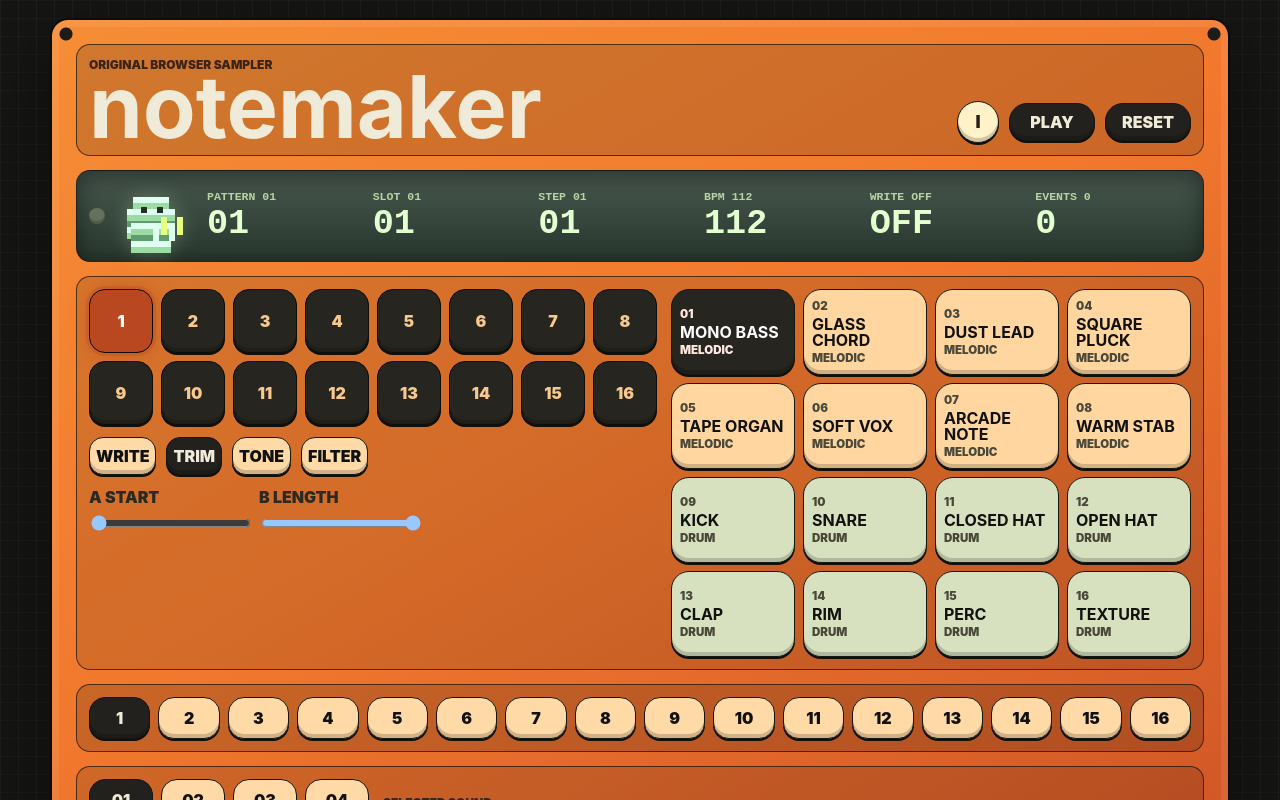
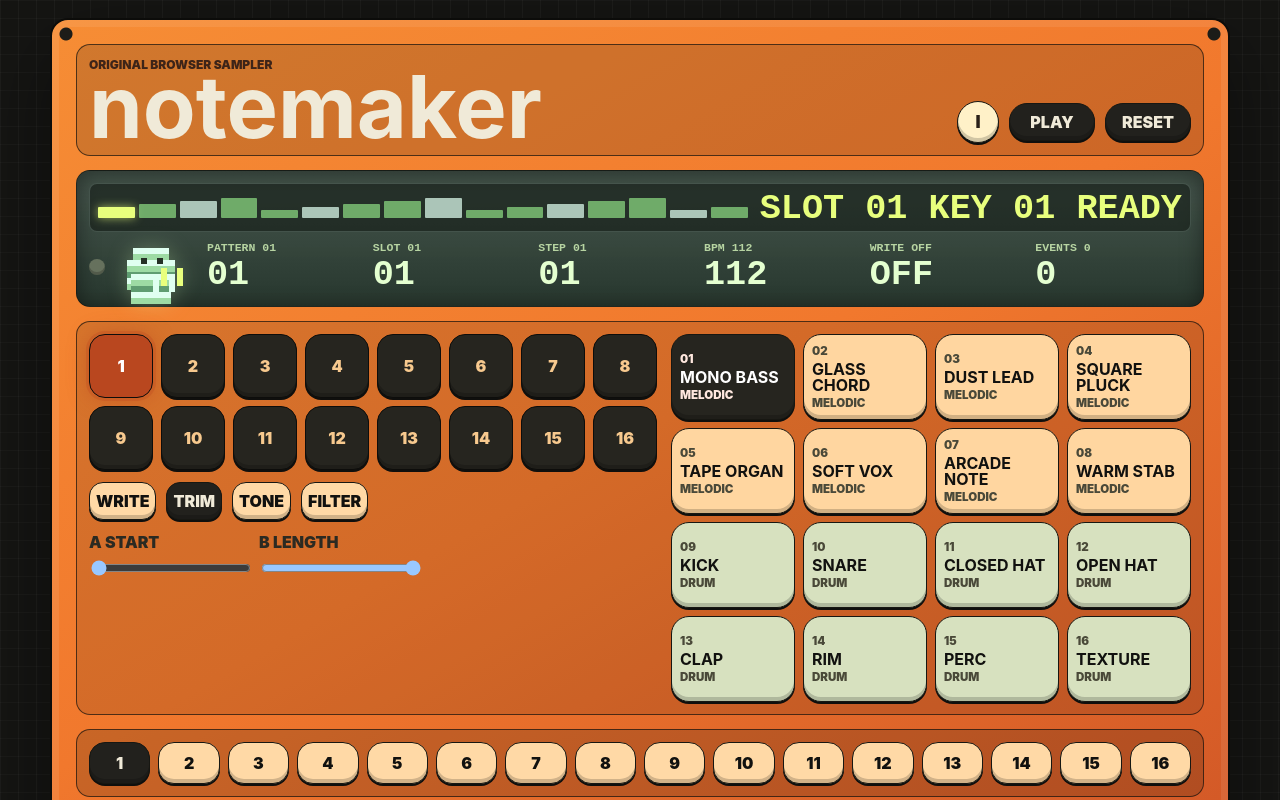
Before and after one commit to DheerajRay/NoteMaker, a React (Vite) app: page / in a window 1280 px wide. Shown: the top 800 px of the page. Built offline with nearby package versions, Linux system fonts and the light colour scheme.

Commit message:
feat: animate lcd action bar

```diff
--- a/src/components/Po33Device.tsx
+++ b/src/components/Po33Device.tsx
@@ -81,6 +81,18 @@ export function Po33Device({
         </header>
 
         <section className="lcd" aria-label="LCD status">
+          <ActionAnimationBar
+            actionText={getActionText({
+              activePattern,
+              activeSlotId: project.activeSlotId,
+              currentStep,
+              playing,
+              selectedKeyIndex,
+              writeMode: project.writeMode
+            })}
+            activeStepIndex={currentStep}
+            activeSlotId={project.activeSlotId}
+          />
           <span className={`run-light ${playing ? "is-on" : ""}`} aria-hidden="true" />
           <PixelSampler playing={playing} stepIndex={activeStep.index} />
           <LcdCell label="pattern" value={format2(project.activePatternId)} />
@@ -211,6 +223,57 @@ export function Po33Device({
   );
 }
 
+function ActionAnimationBar({
+  actionText,
+  activeStepIndex,
+  activeSlotId
+}: {
+  actionText: string;
+  activeStepIndex: number;
+  activeSlotId: number;
+}) {
+  return (
+    <div className="lcd-action-bar" aria-label="LCD action animation">
+      <div className="action-pixels" key={actionText} aria-hidden="true">
+        {Array.from({ length: 16 }, (_, index) => (
+          <span
+            key={index}
+            className={index === activeStepIndex ? "is-active" : ""}
+            style={{ "--pixel-height": `${8 + ((index + activeSlotId) % 5) * 3}px` } as React.CSSProperties}
+          />
+        ))}
+      </div>
+      <strong>{actionText}</strong>
+    </div>
+  );
+}
+
+function getActionText({
+  activePattern,
+  activeSlotId,
+  currentStep,
+  playing,
+  selectedKeyIndex,
+  writeMode
+}: {
+  activePattern: Project["patterns"][number];
+  activeSlotId: number;
+  currentStep: number;
+  playing: boolean;
+  selectedKeyIndex: number;
+  writeMode: boolean;
+}): string {
+  const writtenStep = activePattern.steps.find((step) =>
+    step.triggers.some((trigger) => trigger.slotId === activeSlotId && trigger.keyIndex === selectedKeyIndex)
+  );
+  if (playing) return `play slot ${format2(activeSlotId)} step ${format2(currentStep + 1)}`;
+  if (writeMode && writtenStep) {
+    return `write slot ${format2(activeSlotId)} key ${format2(selectedKeyIndex)} step ${format2(writtenStep.index + 1)}`;
+  }
+  if (writeMode) return `write slot ${format2(activeSlotId)} key ${format2(selectedKeyIndex)}`;
+  return `slot ${format2(activeSlotId)} key ${format2(selectedKeyIndex)} ready`;
+}
+
 function ToolGuide({ onClose }: { onClose: () => void }) {
   return (
     <div className="guide-backdrop">
--- a/src/styles.css
+++ b/src/styles.css
@@ -159,16 +159,66 @@ h2 {
 }
 
 .lcd {
-  min-height: 92px;
+  min-height: 116px;
   display: grid;
   grid-template-columns: 20px 78px repeat(6, minmax(78px, 1fr));
-  gap: 10px;
+  gap: 8px 10px;
   align-items: center;
   padding: 12px;
   background: linear-gradient(180deg, rgba(255, 255, 255, 0.12), rgba(0, 0, 0, 0.18)), #2f4237;
   color: #e4ffd0;
   font-family: "Courier New", ui-monospace, monospace;
   box-shadow: inset 0 5px 22px rgba(0, 0, 0, 0.45);
+}
+
+.lcd-action-bar {
+  grid-column: 1 / -1;
+  min-height: 26px;
+  display: grid;
+  grid-template-columns: minmax(150px, 1fr) auto;
+  gap: 12px;
+  align-items: center;
+  padding: 4px 8px;
+  border: 1px solid rgba(223, 255, 240, 0.18);
+  border-radius: 8px;
+  background: rgba(16, 24, 19, 0.56);
+  overflow: hidden;
+}
+
+.lcd-action-bar strong {
+  margin: 0;
+  color: #e8ff7d;
+  font-size: 0.78rem;
+  line-height: 1;
+  white-space: nowrap;
+}
+
+.action-pixels {
+  height: 18px;
+  display: grid;
+  grid-template-columns: repeat(16, minmax(4px, 1fr));
+  gap: 4px;
+  align-items: end;
+}
+
+.action-pixels span {
+  width: 100%;
+  height: var(--pixel-height);
+  display: block;
+  border-radius: 1px;
+  background: #8ddb83;
+  opacity: 0.72;
+  animation: action-pixel-rise 0.42s steps(2, end);
+}
+
+.action-pixels span:nth-child(3n) {
+  background: #dffff0;
+}
+
+.action-pixels span.is-active {
+  background: #e8ff7d;
+  opacity: 1;
+  box-shadow: 0 0 10px rgba(232, 255, 125, 0.64);
 }
 
 .lcd span {
@@ -461,6 +511,18 @@ h2 {
   }
 }
 
+@keyframes action-pixel-rise {
+  0% {
+    transform: translateY(8px);
+    opacity: 0.28;
+  }
+
+  100% {
+    transform: translateY(0);
+    opacity: 1;
+  }
+}
+
 .file-control input {
   position: absolute;
   inset: 0;
@@ -552,6 +614,14 @@ h2 {
     grid-template-columns: 22px 70px repeat(3, minmax(0, 1fr));
   }
 
+  .lcd-action-bar {
+    grid-template-columns: 1fr;
+  }
+
+  .lcd-action-bar strong {
+    white-space: normal;
+  }
+
   .slot-bank {
     grid-template-columns: repeat(2, minmax(0, 1fr));
   }
```
Also changed, not shown: 1 other file (tests, documents, lock files or other folders).
